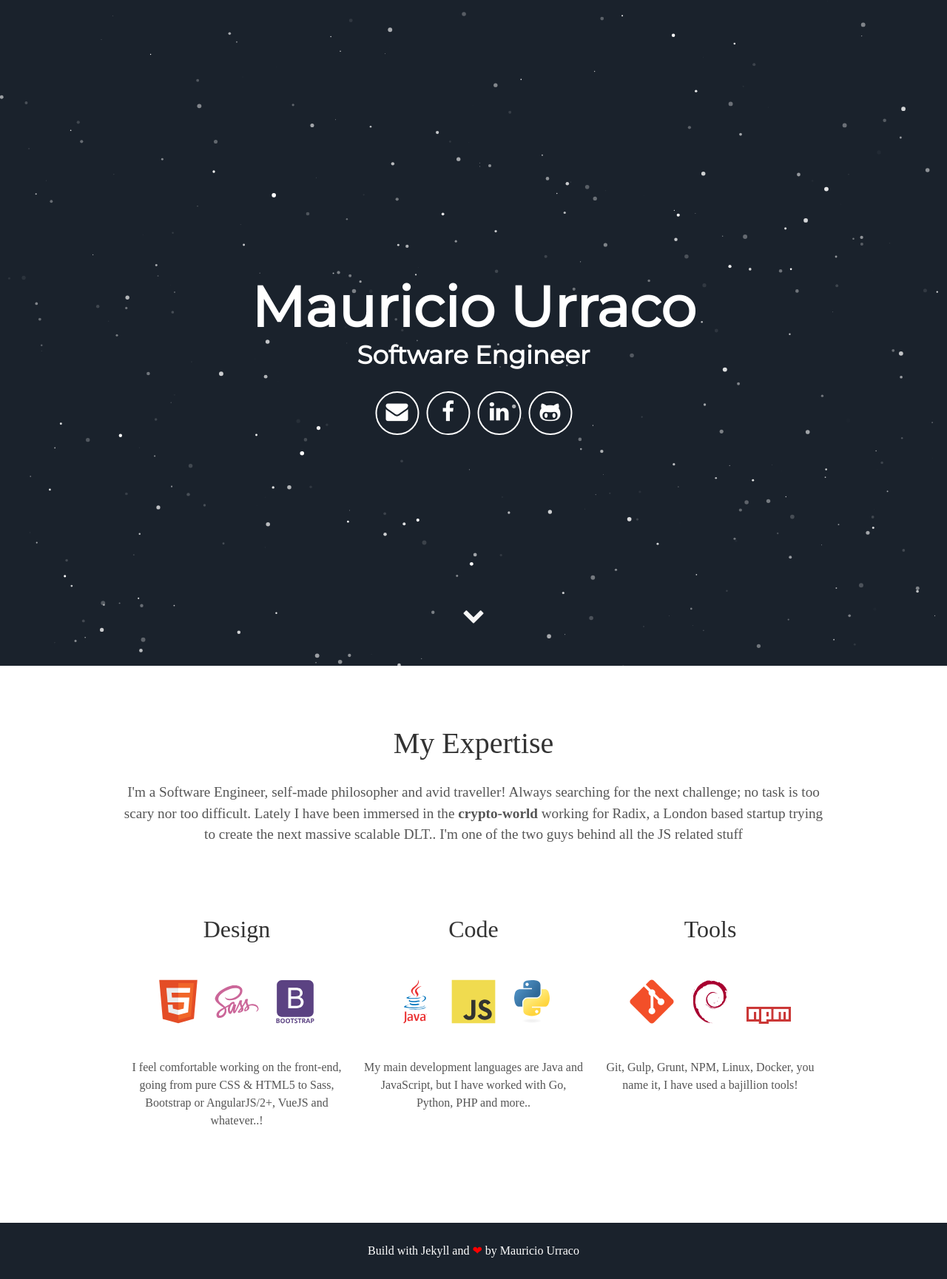
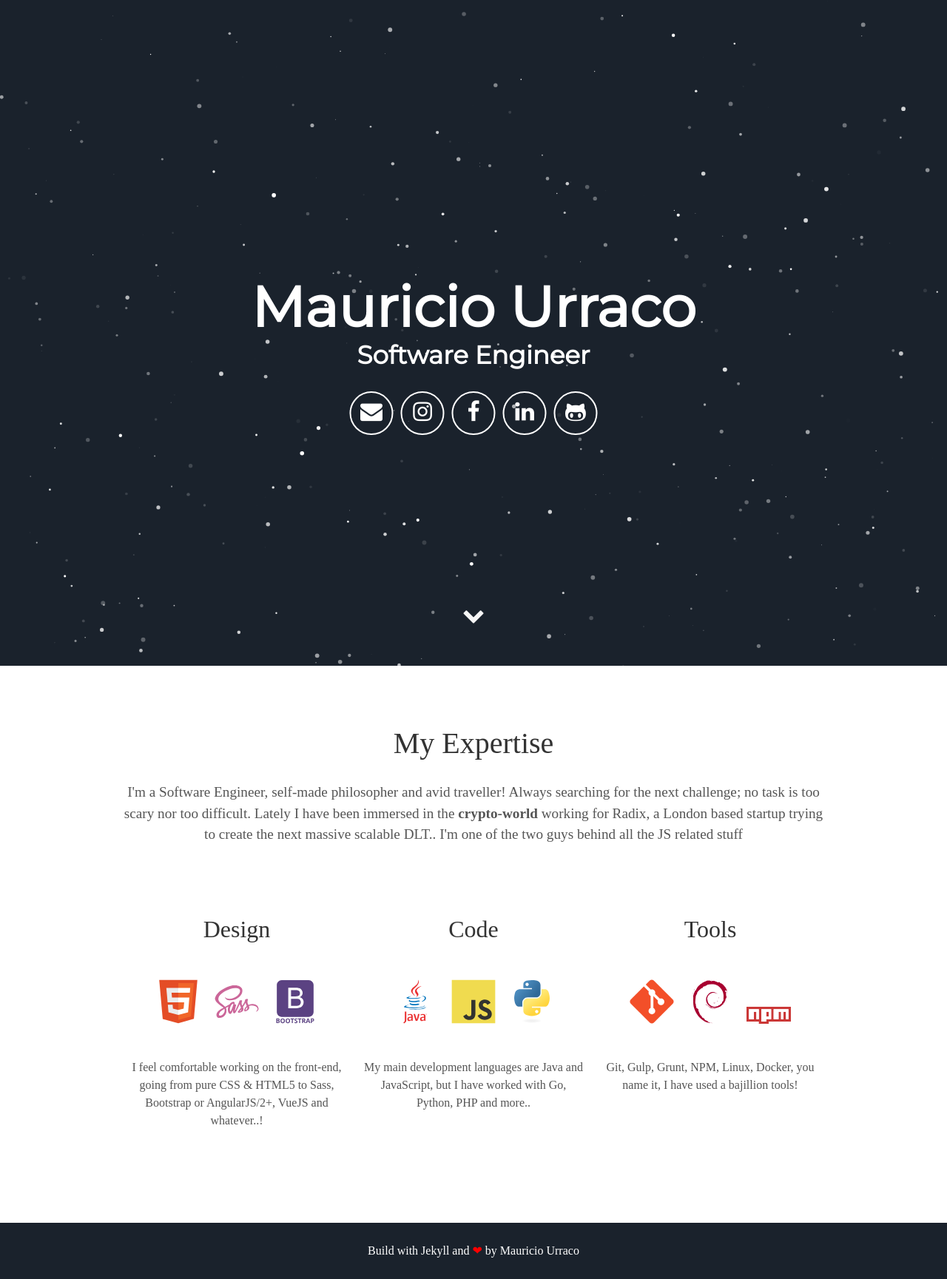
Before and after one commit to murraco/jekyll-theme-minimal-resume, a Jekyll site: the page built from index.html, in a window 1280 px wide. Shown: the whole page at 74% size. Built offline with Jekyll 4.4.1, drawn with Linux system fonts in a browser that asks for light colours; some web fonts are replaced.

Commit message:
Update header.html

```diff
--- a/_includes/header.html
+++ b/_includes/header.html
@@ -6,8 +6,9 @@
       </h1>
       <div class="header-icons">
         <a aria-label="Send email" href="mailto:mauriurraco@gmail.com"><i class="icon fa fa-envelope"></i></a>
+        <a aria-label="My Instagram" target="_blank" href="https://www.instagram.com/mauriciourraco7"><i class="icon fa fa-instagram" aria-hidden="true"></i></a>
         <a aria-label="My Facebook" target="_blank" href="https://www.facebook.com/mauricio.urraco"><i class="icon fa fa-facebook" aria-hidden="true"></i></a>
-        <a aria-label="My LinkedIn" target="_blank" href="https://www.linkedin.com/in/murraco/"><i class="icon fa fa-linkedin" aria-hidden="true"></i></a>
+        <a aria-label="My LinkedIn" target="_blank" href="https://www.linkedin.com/in/murraco"><i class="icon fa fa-linkedin" aria-hidden="true"></i></a>
         <a aria-label="My Github" target="_blank" href="https://github.com/murraco"><i class="icon fa fa-github-alt" aria-hidden="true"></i></a>
       </div>
       <div class="header-links">
```
Also changed, not shown: 1 other file.
